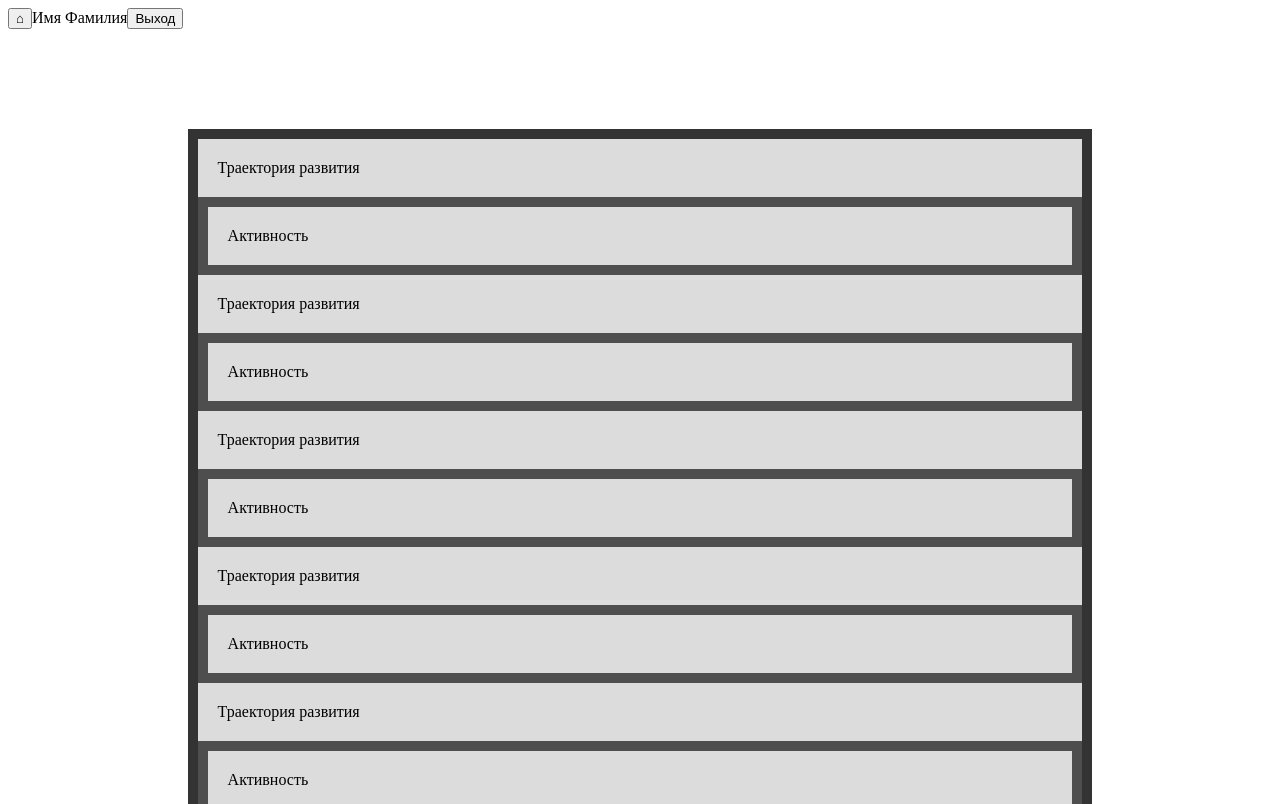
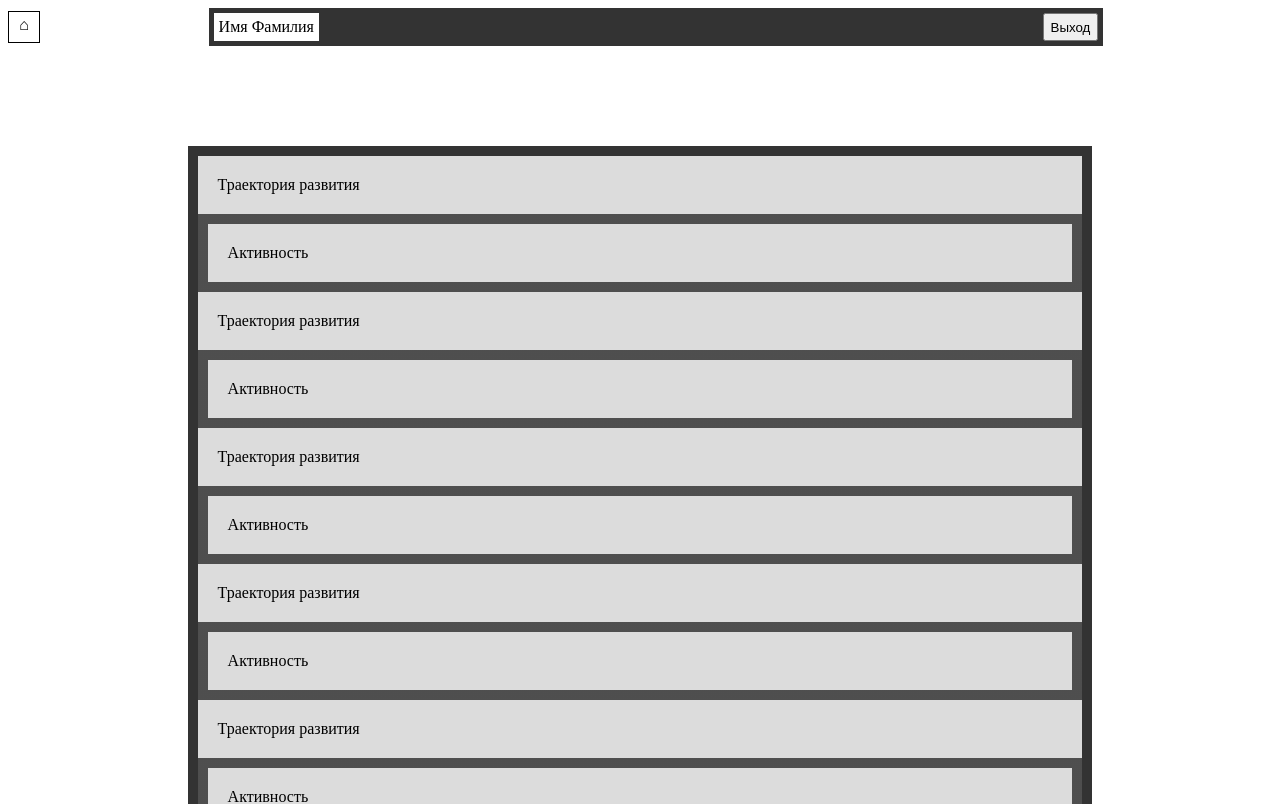
Before and after one commit to manInit/school-page-front, a React (Create React App) app: page /personal in a window 1280 px wide. Shown: the top 804 px of the page. Built offline with nearby package versions, Linux system fonts and the light colour scheme.

Commit message:
head panel

```diff
--- a/public/head_panel.css
+++ b/public/head_panel.css
@@ -0,0 +1,37 @@
+.head_panel{
+    /* position: absolute; */
+    margin: auto;
+    padding: 5px;
+
+    /* display: inline-block; */
+    display: flex;
+  /* justify-content: center; */
+  /* align-items: center; */
+    /* margin-left: 12%; */
+
+    width: 70%;
+
+    /* background-color: rgba(44, 44, 44, 0.8); */
+    background-color: rgba(0, 0, 0, 0.8);
+}
+
+.head_wrap{
+    display: flex;
+}
+
+.user_fi{
+    padding: 5px;
+    background-color: white;
+}
+
+.home_btn{
+    line-height: 25px;
+    text-align: center;
+    align-self: center;
+    text-align: center;
+    border: 1px solid black;
+    user-select: none;
+    display: inline-block;
+    aspect-ratio: 1;
+    width: 30px;
+}
--- a/public/index.html
+++ b/public/index.html
@@ -5,6 +5,7 @@
     <meta name="viewport" content="width=device-width, initial-scale=1" />
     <link rel="stylesheet" type="text/css" href="./grid.css">
     <link rel="stylesheet" type="text/css" href="./personal_space.css">
+    <link rel="stylesheet" type="text/css" href="./head_panel.css">
     <!-- <link rel="icon" type="image/x-icon" href="./materials/icelogo.png"> -->
     <title>school-page</title>
   </head>
--- a/src/home.jsx
+++ b/src/home.jsx
@@ -3,9 +3,12 @@ import { get_req } from "./utils/requests-api"
 // import '../public/grid.css'
 
 export const base_url = 'http://localhost:3000'
-export const home_btn = <input type="button" value='⌂' onClick={() => {window.location.href=base_url}}/>
-export const personal_space_btn = <input type='button' value='Личный кабинет' onClick={()=>{window.location.href=base_url+'/personal'}} />
-export const user_btn = <span>Имя Фамилия</span>
+// export const home_btn = <input type="button" value='⌂' className='home_btn' onClick={() => {window.location.href=base_url}}/>
+export const home_btn = <div value='⌂' className='home_btn' onClick={() => {window.location.href=base_url}}><span>⌂</span></div>
+export const personal_space_btn = <input type='button' value='Личный кабинет' style={{marginLeft: 'auto'}} onClick={()=>{window.location.href=base_url+'/personal'}} />
+export const user_btn = <span className="user_fi">Имя Фамилия</span>
+export const login_btn = <input type='button' value='Вход' onClick={()=>{window.location.href=base_url+'/login'}}/>
+export const register_btn = <input type='button' value='Регистрация' style={{marginLeft: 'auto'}} onClick={()=>{window.location.href=base_url+'/register'}}/>
 
 const Home = () =>{
     useEffect(() => {
@@ -14,9 +17,11 @@ const Home = () =>{
     const trajectories = [{},{},{},{},{},{},{},{},{},{}]//get_req('')
     return(
         <>
-            <input type='button' value='Вход' onClick={()=>{}}/>
-            <input type='button' value='Регистрация' onClick={()=>{window.location.href=base_url+'/register'}}/>
-            <div className="grid_container">
+            <div className="head_panel">
+                {login_btn}
+                {register_btn}
+            </div>
+             <div className="grid_container">
                 {trajectories.map(elem => (
                     trajectory_div(elem)
                 ))}
--- a/src/personal_space.jsx
+++ b/src/personal_space.jsx
@@ -9,9 +9,13 @@ const Personal = () =>{
     const trajectories = [{},{},{},{},{},{},{},{}]
     return(
         <>
+            <div className="head_wrap">
             {home_btn}
-            {user_btn}
-            <input type='button' value='Выход' onClick={()=>{}} />
+            <div className="head_panel">
+                {user_btn}
+                <input type='button' value='Выход'  style={{marginLeft: 'auto'}} onClick={()=>{}} />
+            </div>
+            </div>
             <div className="personal_trajectories">
                 {trajectories.map(elem =>(
                     trajectory_div(elem)
--- a/src/trajectory.jsx
+++ b/src/trajectory.jsx
@@ -10,9 +10,14 @@ const Trajectory = (id) =>{
     })
     return(
         <>
+            <div className="head_wrap">
             {home_btn}
+            <div className="head_panel">
+
             {user_btn}
             {personal_space_btn}
+            </div>
+            </div>
         </>
     )
 }
```
